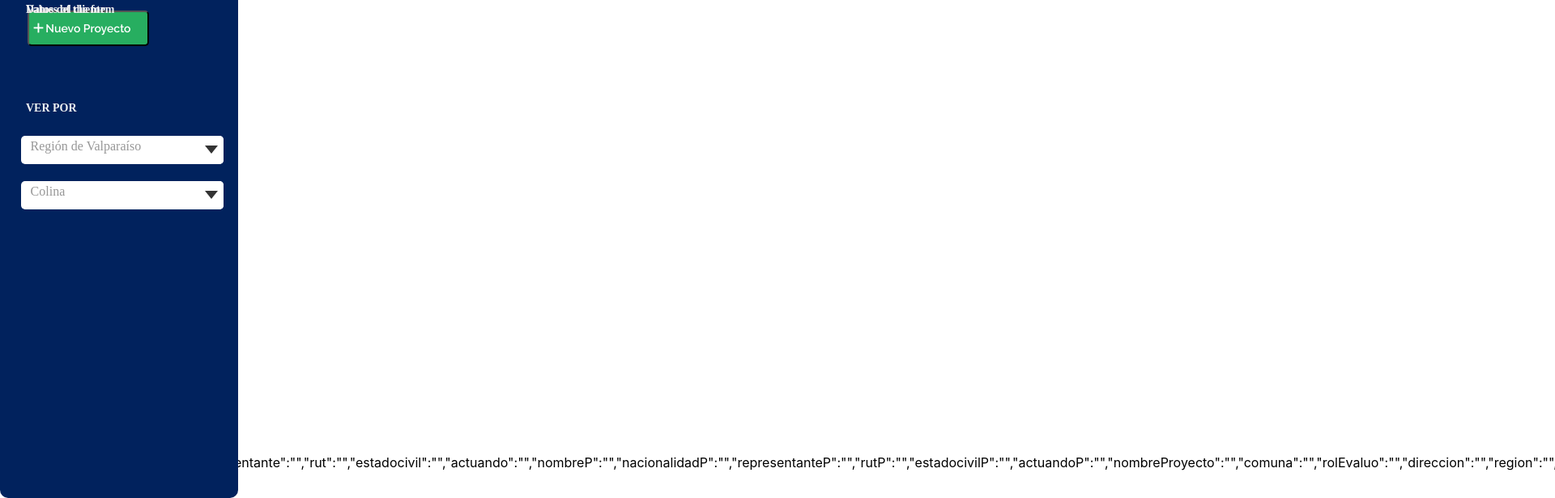
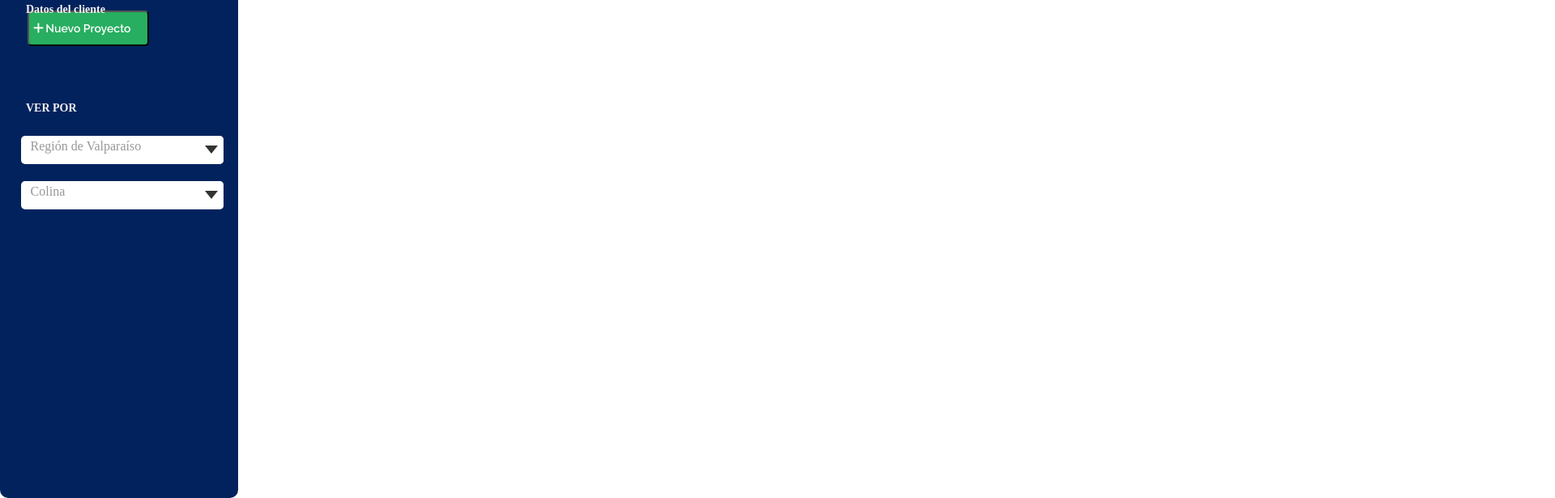
Before and after one commit to loregunner/bancoChile, a React (Create React App) app: page / in a window 1280 px wide. Shown: the part 232-848 px from the top of the page at 81% size, 1920 px wide, since content can reach past the window. Built offline with nearby package versions, Linux system fonts and the light colour scheme.

Commit message:
Cambios al form

```diff
--- a/src/components/form.js
+++ b/src/components/form.js
@@ -349,11 +349,6 @@ class Form extends Component {
 
             <button type="submit">Send</button>
           </form>
-
-          <div>
-              <h2>Values of the form</h2>
-              <p>{JSON.stringify(this.state)}</p>
-          </div>
     </div>
       )
     }
```
Also changed, not shown: 1 other file (tests, documents, lock files or other folders).
